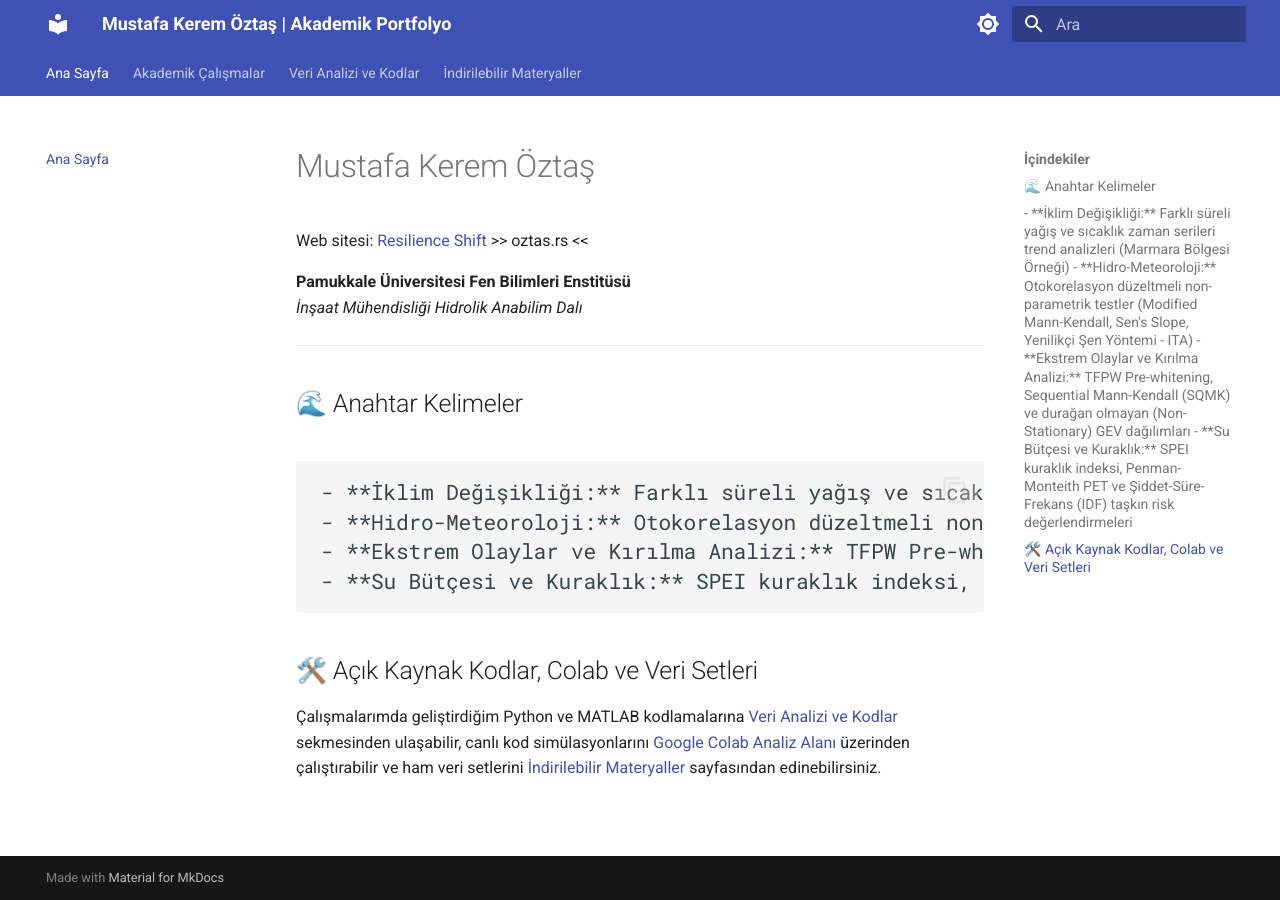
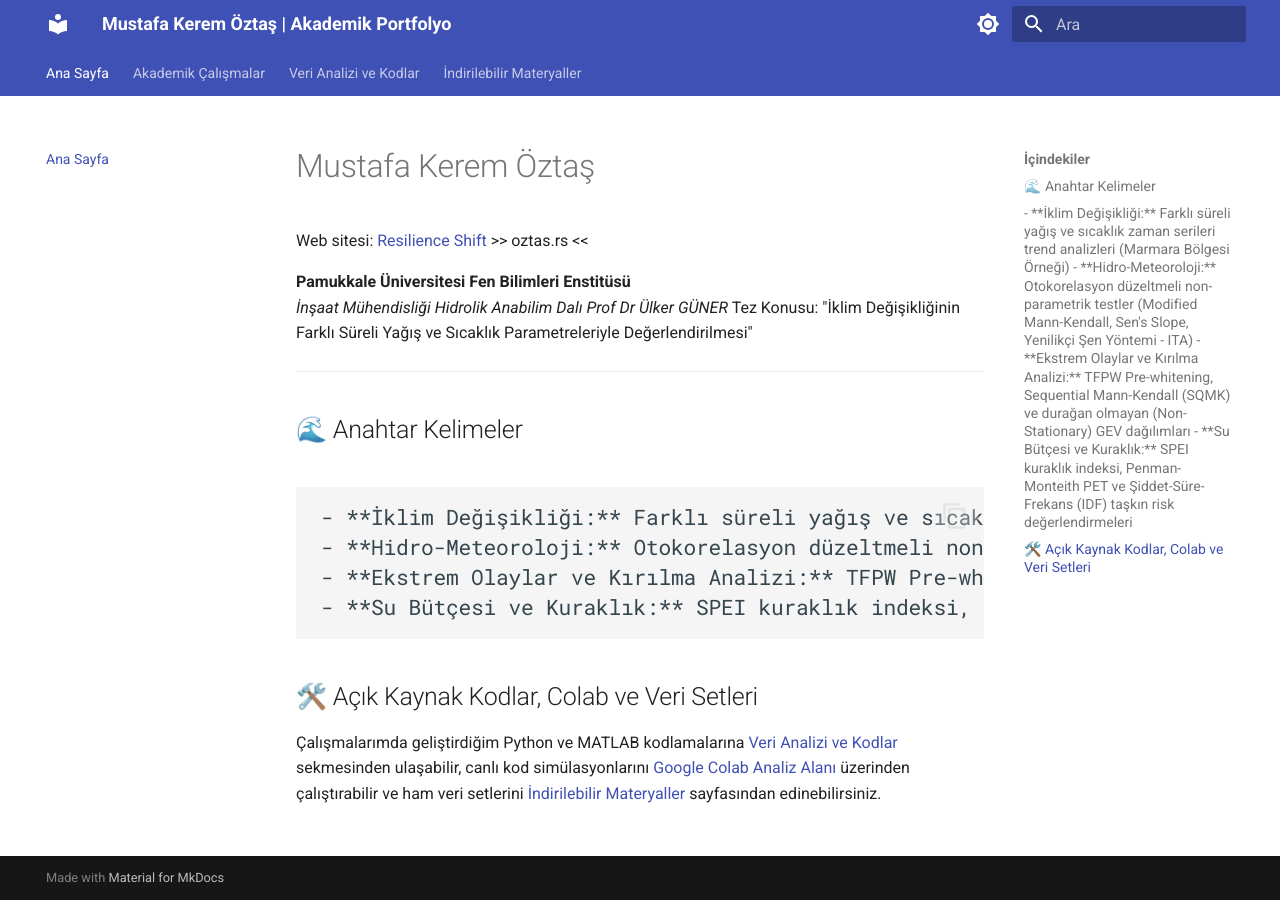
Before and after one commit to mkoztas/mkoztas.github.io, an MkDocs documentation site: the page built from docs/index.md, in a window 1280 px wide. Built offline with MkDocs 1.6.1 and Material for MkDocs 9.7.7, drawn with Linux system fonts in a browser that asks for light colours.

Commit message:
Update index.md

```diff
--- a/docs/index.md
+++ b/docs/index.md
@@ -3,6 +3,8 @@ Web sitesi: [Resilience Shift](https://oztas.rs) >> oztas.rs <<
 
 **Pamukkale Üniversitesi Fen Bilimleri Enstitüsü**
 *İnşaat Mühendisliği Hidrolik Anabilim Dalı*
+*Prof Dr Ülker GÜNER*
+Tez Konusu: "İklim Değişikliğinin Farklı Süreli Yağış ve Sıcaklık Parametreleriyle Değerlendirilmesi"
 <!--
 **Uzmanlık:** Sürdürülebilirlik Yönetimi Uzmanı | Çevre Mühendisi | SPK Lisanslı Gayrimenkul Değerleme Uzmanı
 ---
```
